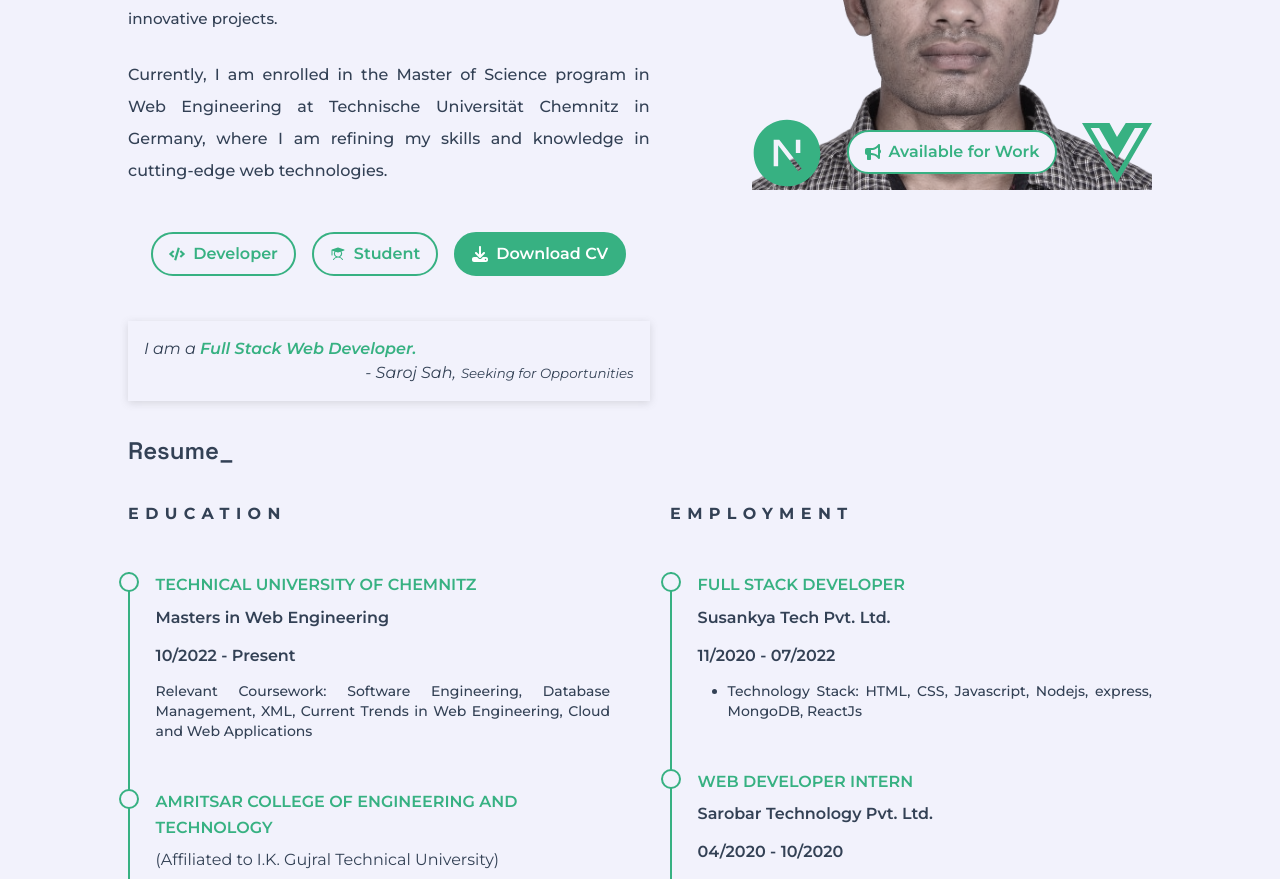
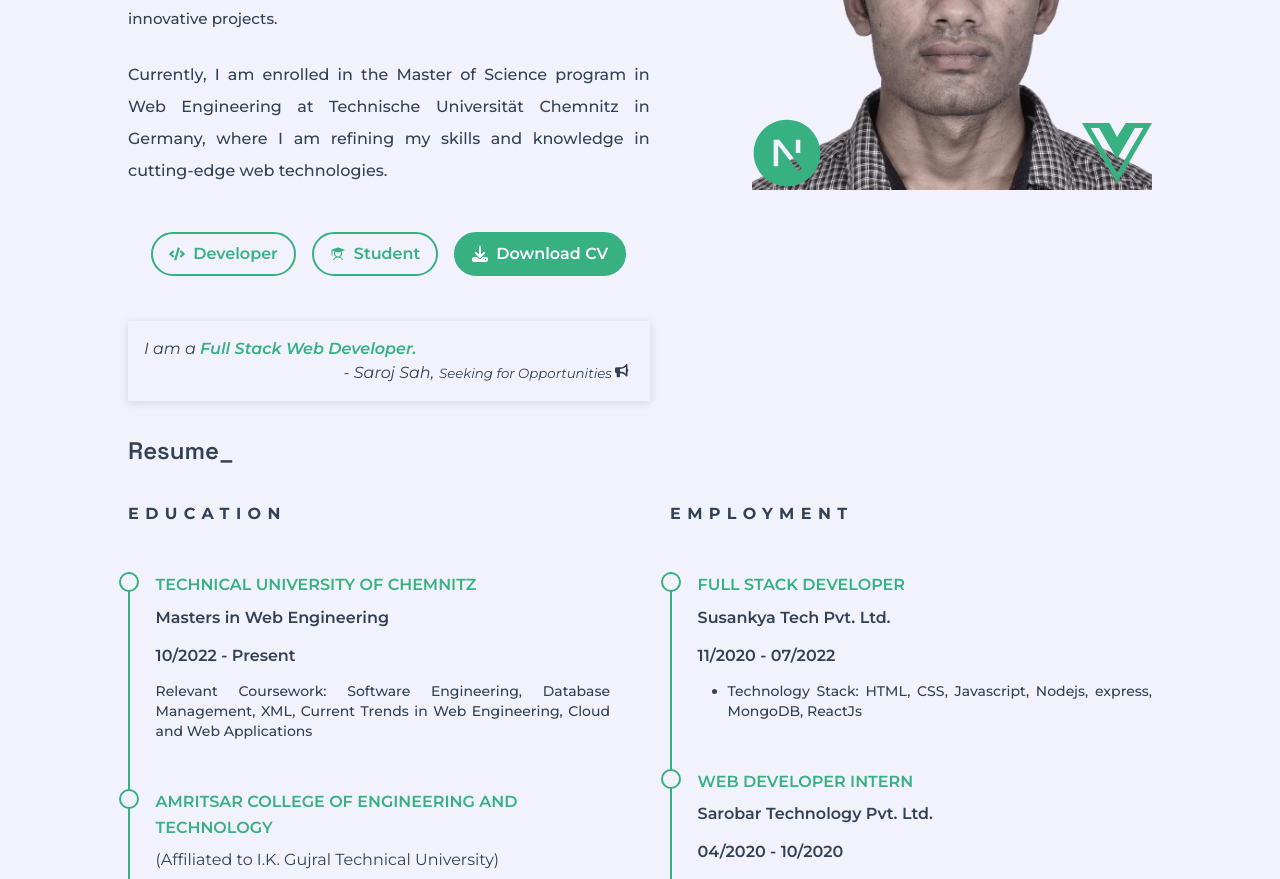
Before and after one commit to saroj2053/my-portfolio-site, a React (Vite) app: page / in a window 1280 px wide. Shown: the part 1520-2399 px from the top of the page. Built offline with nearby package versions, Linux system fonts and the light colour scheme.

Commit message:
pill from portfolio removed

```diff
--- a/src/components/About/About.tsx
+++ b/src/components/About/About.tsx
@@ -8,7 +8,7 @@ import Resume from "../Resume/Resume";
 import GradientDivider from "../GradientDivider/GradientDivider";
 import { technologies } from "../../data/technologies";
 import Pill from "../Pill/Pill";
-import { FaReact, FaNode, FaVuejs } from "react-icons/fa6";
+import { FaReact, FaNode, FaVuejs, FaBullhorn } from "react-icons/fa6";
 import { RiNextjsFill } from "react-icons/ri";
 
 const About = ({ title }: { title: string }) => {
@@ -62,8 +62,8 @@ const About = ({ title }: { title: string }) => {
                 <figcaption className="captionText">
                   - Saroj Sah,
                   <cite>
-                    <small style={{ paddingLeft: "5px" }}>
-                      Seeking for Opportunities
+                    <small style={{ padding: "0 5px", alignSelf: "baseline"}} >
+                    Seeking for Opportunities <FaBullhorn />
                     </small>
                   </cite>
                 </figcaption>
@@ -72,9 +72,9 @@ const About = ({ title }: { title: string }) => {
           </div>
 
           <div className="about__right">
-            <div className="about__currentStatus">
+            {/* <div className="about__currentStatus">
               <Pill text="Available for Work" />
-            </div>
+            </div> */}
             <div className="portfolioImage">
               <span>
                 <FaReact size={60} />
--- a/src/components/Pill/Pill.tsx
+++ b/src/components/Pill/Pill.tsx
@@ -1,7 +1,7 @@
 import "./Pill.css";
 import { FaCode } from "react-icons/fa";
 
-import { FaBullhorn, FaDownload } from "react-icons/fa6";
+import { FaDownload } from "react-icons/fa6";
 import { PiStudentFill } from "react-icons/pi";
 
 const Pill = ({ text, isFilled }: { text: string; isFilled?: boolean }) => {
@@ -9,7 +9,7 @@ const Pill = ({ text, isFilled }: { text: string; isFilled?: boolean }) => {
     <div className={`pill ${isFilled && "filledBg"} `}>
       {text === "Developer" && <FaCode />}
       {text === "Student" && <PiStudentFill />}
-      {text === "Available for Work" && <FaBullhorn />}
+      {/* {text === "Available for Work" && <FaBullhorn />} */}
       {text === "Download CV" && <FaDownload />} {text}
     </div>
   );
```
